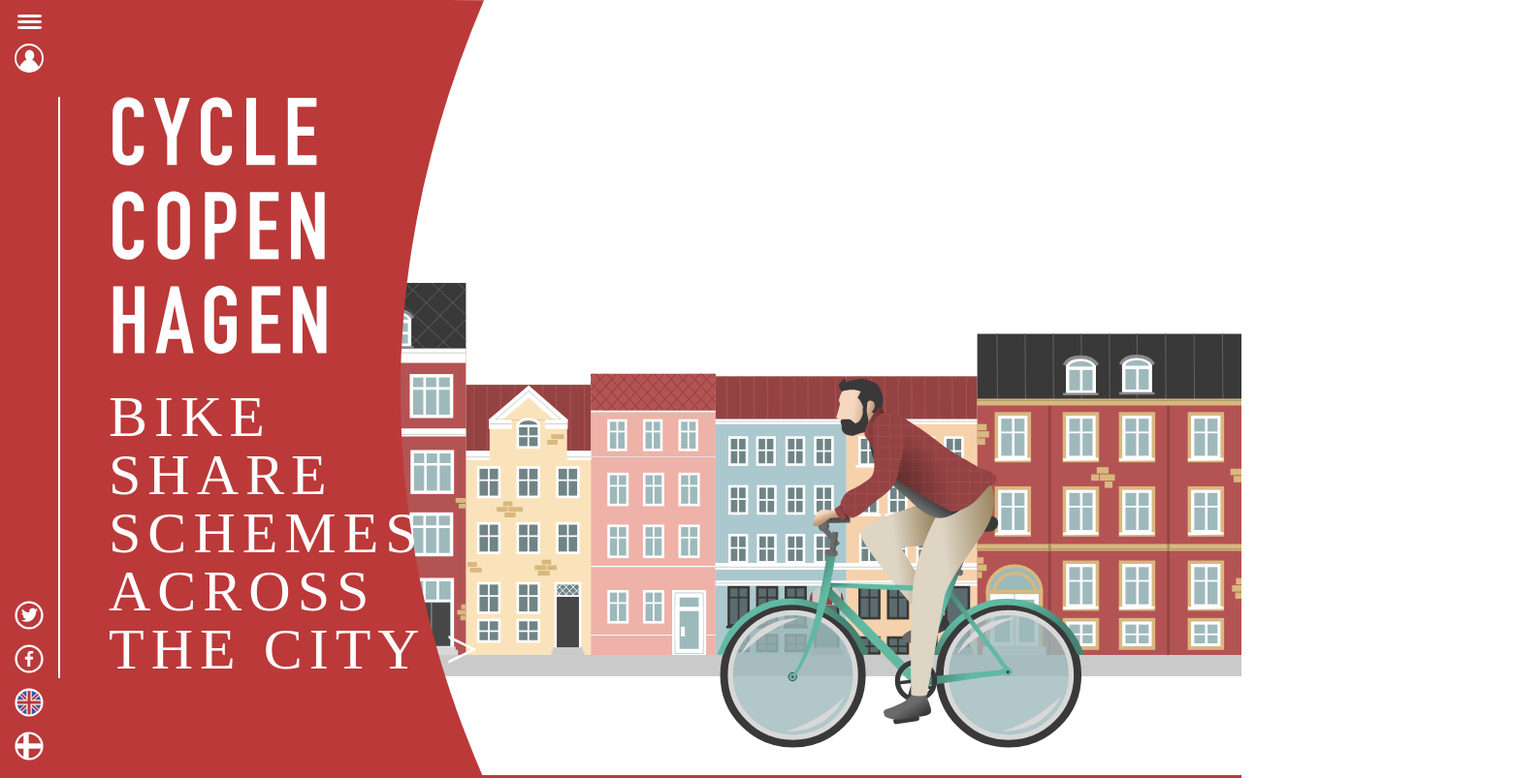
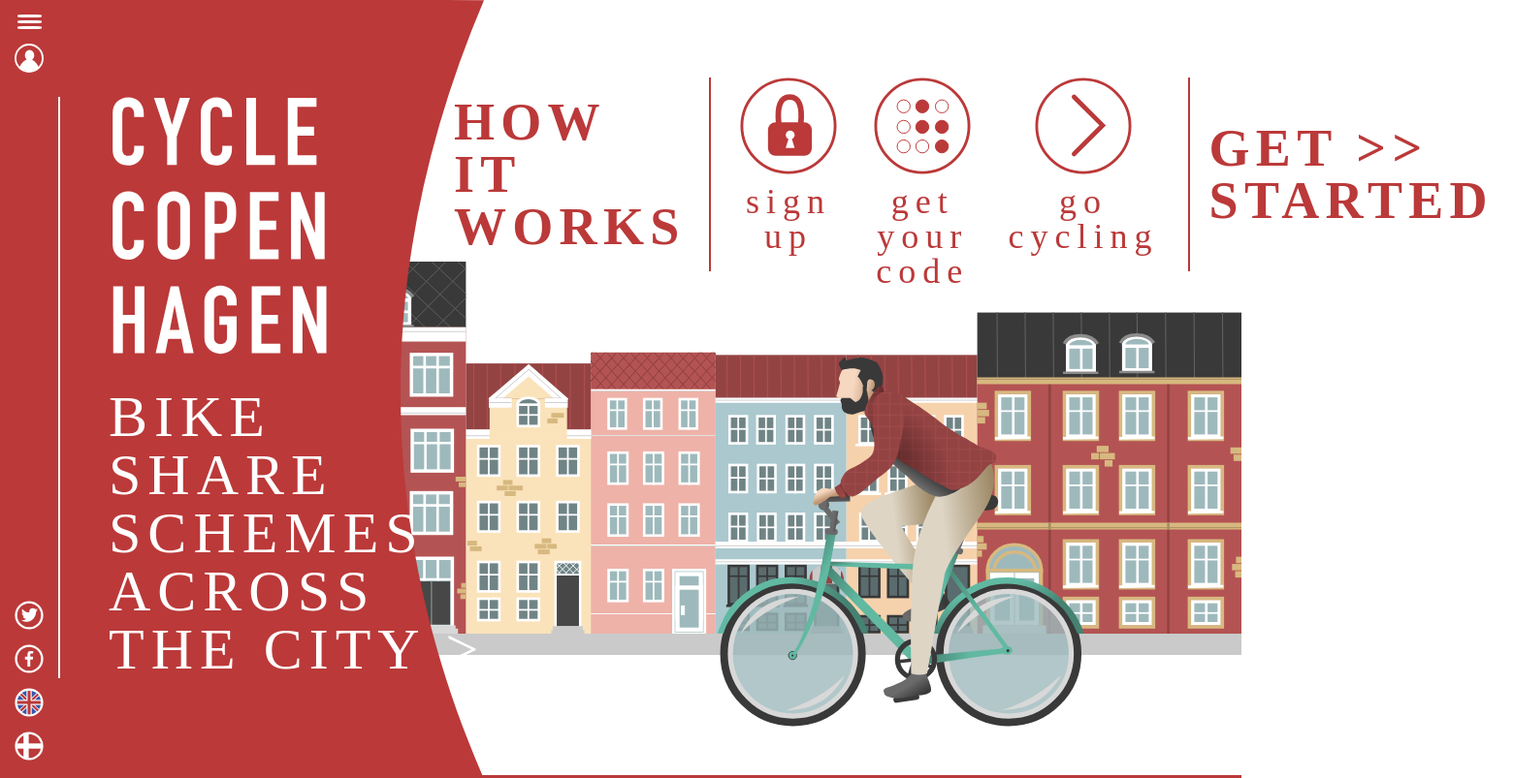
Before and after one commit to CanRaffs89/cycle-copenhagen, a plain HTML site: page index.html in a window 1280 px wide. Shown: the top 803 px of the page at 97% size, 1560 px wide, since content can reach past the window. Drawn offline with Linux system fonts and the light colour scheme.

Commit message:
Finished styling desktop header

```diff
--- a/index.html
+++ b/index.html
@@ -55,13 +55,22 @@
                 <button class="hidden-on-desktop"><a href="">get started</a></button>
             </div>
             <div class="text-desktop hidden-on-mobile">
-                <div class="text-desktop-inner">
-                    <p>how it works</p>
-                    <div class="text-desktop-icons">
-
+                <h1>how it<br> works</h1>
+                <div class="text-desktop-icons">
+                    <div>
+                        <img src="/img/icon_lock_red.svg" alt="">
+                        <p>sign<br> up</p>
                     </div>
-                    <p>get started</p>
+                    <div>
+                        <img src="/img/icon_code_red.svg" alt="">
+                        <p>get your<br> code</p>
+                    </div>
+                    <div>
+                        <img src="/img/icon_arrow_red.svg" alt="">
+                        <p>go<br> cycling</p>
+                    </div>
                 </div>
+                <h1>get >><br> started</h1>
             </div>
             <div id="header-bg-img"></div>
         </div>
--- a/scss/_header.scss
+++ b/scss/_header.scss
@@ -84,5 +84,53 @@
             background-size: contain;
             margin-top: 150px;
         }
+
+        .text-desktop {
+            position: absolute;
+            left: 35%;
+            top: 10%;
+            display: flex;
+
+            h1 {
+                color: $red;
+                font-size: 54px;
+                letter-spacing: 6.3px;
+                line-height: 54px;
+                text-transform: uppercase;
+                margin: auto 20px;
+                cursor: pointer;
+            }
+
+            .text-desktop-icons {
+                display: flex;
+                height: 200px;
+                width: 500px;
+                border-left: $red 2px solid;
+                border-right: $red 2px solid;
+                padding: 0 20px;
+                justify-content: center;
+
+                div {
+                    display: flex;
+                    flex-direction: column;
+                    align-items: center;
+                    margin: 0 10px;
+                }
+
+                img {
+                    height: 100px;
+                    width: 100px;
+                    margin-bottom: 10px;
+                }
+
+                p {
+                    color: $red;
+                    font-size: 36px;
+                    letter-spacing: 7px;
+                    line-height: 36px;
+                    text-align: center;
+                }
+            }
+        }
     }
 }
```
Also changed, not shown: css/main.css.
